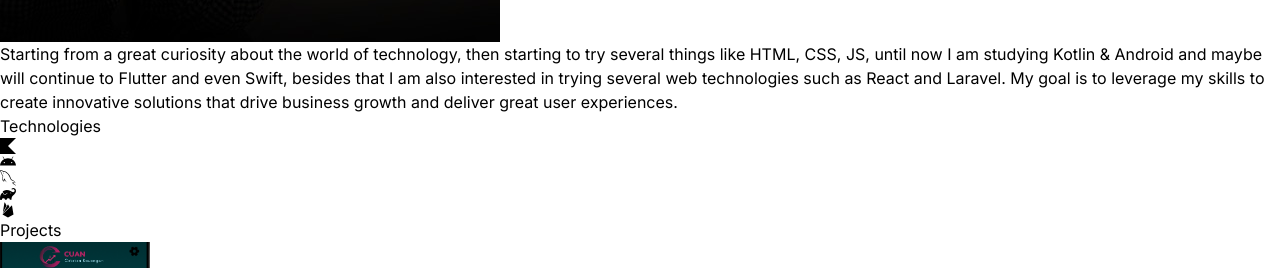
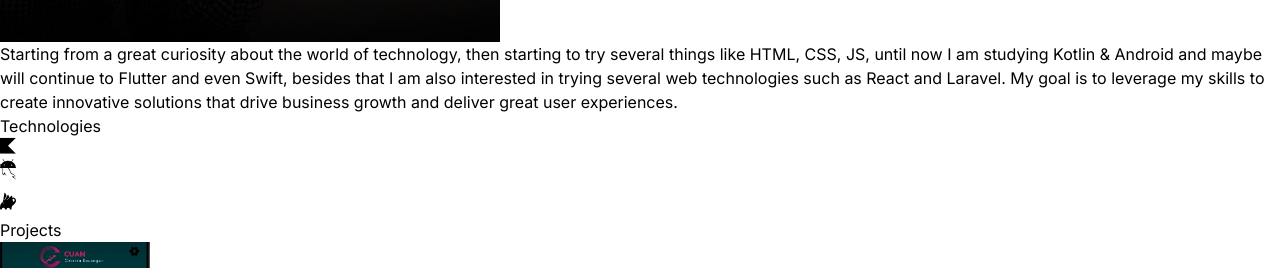
Before and after one commit to MDAlviano/personal-portfolio-web, a React (Vite) app: page / in a window 1280 px wide. Shown: the part 1160-1428 px from the top of the page. Built offline with nearby package versions, Linux system fonts and the light colour scheme.

Commit message:
framer-motion #2

```diff
--- a/src/components/Technologies.jsx
+++ b/src/components/Technologies.jsx
@@ -4,28 +4,70 @@
 import { GrMysql } from 'react-icons/gr';
 import { SiGradle } from 'react-icons/si';
 import { IoLogoFirebase } from 'react-icons/io5';
+import { animate, easeIn, motion } from 'framer-motion';
+
+const iconVariants = (duration) => ({
+  initial: {y: -10},
+  animate: {
+    y: [10, -10],
+    transition: {
+      duration: duration,
+      ease: "linear",
+      repeat: Infinity,
+      repeatType: "reverse",
+    },
+  },
+});
 
 const Technologies = () => {
   return (
     <div className="border-b border-neutral-800 pb-24">
-        <h1 className="my-20 text-center text-4xl">Technologies</h1>
-        <div className="flex flex-wrap items-center justify-center gap-4">
-            <div className="rounded-2xl border-4 border-neutral-800 p-4">
+        <motion.h1
+        whileInView={{opacity: 1, y: 0}}
+        initial={{opacity: 0, y: -100}}
+        transition={{duration: 1.5}}
+        className="my-20 text-center text-4xl">Technologies</motion.h1>
+        <motion.div
+        whileInView={{opacity: 1, x: 0}}
+        initial={{opacity: 0, x: -100}}
+        transition={{duration: 0.5}}
+        className="flex flex-wrap items-center justify-center gap-4">
+            <motion.div
+            variants={iconVariants(4)}
+            initial="initial"
+            animate="animate"
+            className="rounded-2xl border-4 border-neutral-800 p-4">
                 <span className="text-7xl bg-gradient-to-tr from-[#7F52FF] via-[#B125EA] to-[#E24462] bg-clip-text tracking-tight text-transparent"><SiKotlin className="text-[#b125ea]"/></span>
-            </div>
-            <div className="rounded-2xl border-4 border-neutral-800 p-4">
+            </motion.div>
+            <motion.div
+            variants={iconVariants(2.5)}
+            initial="initial"
+            animate="animate"
+            className="rounded-2xl border-4 border-neutral-800 p-4">
                 <FaAndroid className="text-7xl text-green-500"/>
-            </div>
-            <div className="rounded-2xl border-4 border-neutral-800 p-4">
+            </motion.div>
+            <motion.div
+            variants={iconVariants(5)}
+            initial="initial"
+            animate="animate"
+            className="rounded-2xl border-4 border-neutral-800 p-4">
                 <GrMysql className="text-7xl text-[#00758f]"/>
-            </div>
-            <div className="rounded-2xl border-4 border-neutral-800 p-4">
+            </motion.div>
+            <motion.div
+            variants={iconVariants(3)}
+            initial="initial"
+            animate="animate"
+            className="rounded-2xl border-4 border-neutral-800 p-4">
                 <SiGradle className="text-7xl text-cyan-950"/>
-            </div>
-            <div className="rounded-2xl border-4 border-neutral-800 p-4">
+            </motion.div>
+            <motion.div
+            variants={iconVariants(6)}
+            initial="initial"
+            animate="animate"
+            className="rounded-2xl border-4 border-neutral-800 p-4">
                 <IoLogoFirebase className="text-7xl text-[#f6820d]"/>
-            </div>
-        </div>
+            </motion.div>
+        </motion.div>
     </div>
   )
 }
```
